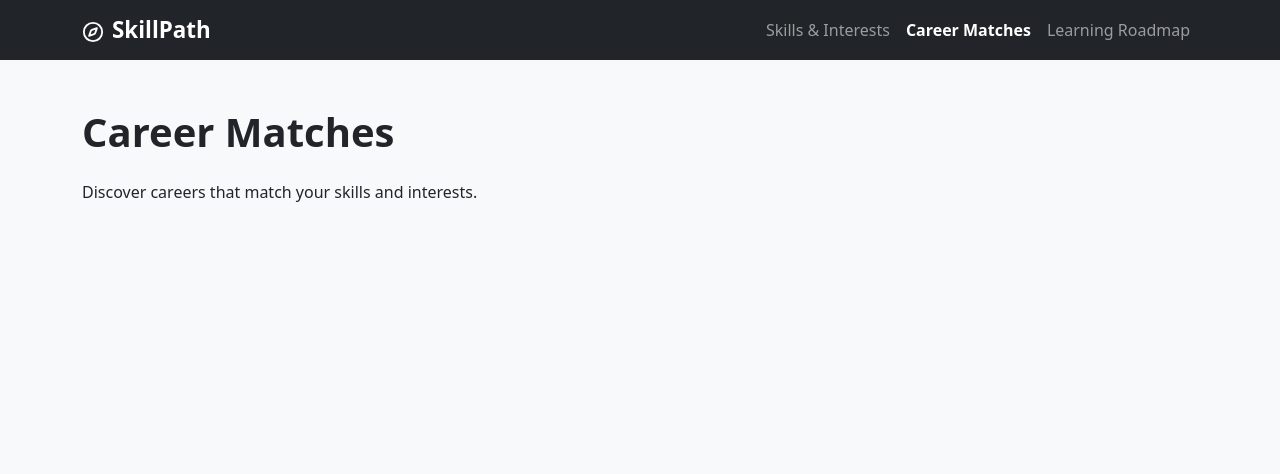
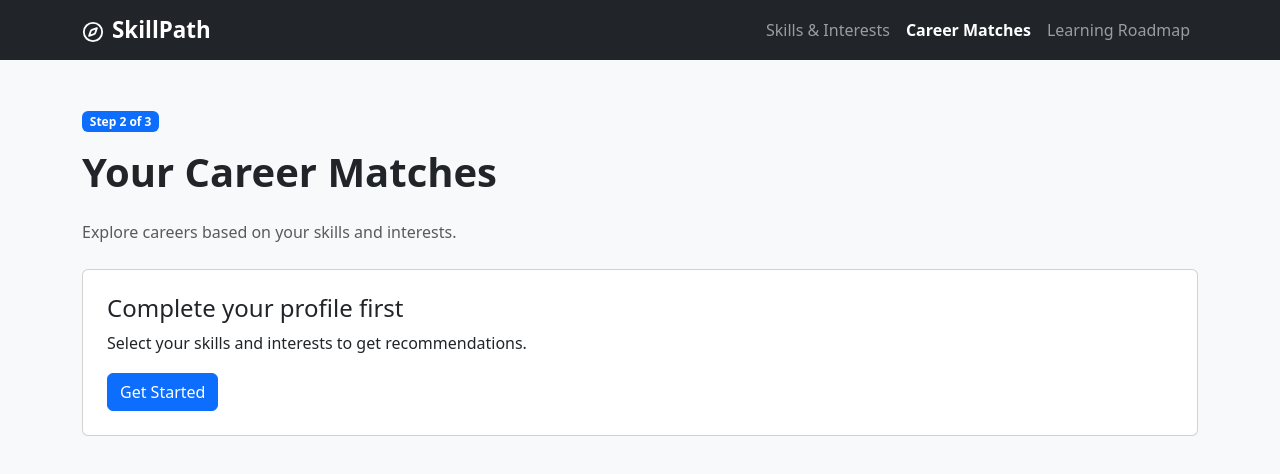
Before and after one commit to Aminos24/skillpath, a React (Vite) app: page /careers in a window 1280 px wide. Shown: the top 474 px of the page. Built offline with nearby package versions, Linux system fonts and the light colour scheme.

Commit message:
Implement career matching algorithm and recommendations

```diff
--- /dev/null
+++ b/src/data/careers.js
@@ -0,0 +1,120 @@
+
+export const careers = [
+    {
+      id: "data-analyst",
+      title: "Data Analyst",
+      category: "Data Science",
+      description: "Analyze data to identify trends and support decisions.",
+      skills: {
+        Python: 3,
+        SQL: 4,
+        Statistics: 4,
+        "Data Visualization": 4,
+        Communication: 3,
+      },
+      interests: ["Data Science", "Business Analytics"],
+    },
+    {
+      id: "data-scientist",
+      title: "Data Scientist",
+      category: "Data Science",
+      description: "Build statistical and machine learning models.",
+      skills: {
+        Python: 4,
+        Statistics: 5,
+        "Machine Learning": 4,
+        SQL: 3,
+      },
+      interests: ["Data Science", "Artificial Intelligence"],
+    },
+    {
+      id: "frontend-developer",
+      title: "Frontend Developer",
+      category: "Software Development",
+      description: "Build interactive websites and user interfaces.",
+      skills: {
+        JavaScript: 4,
+        React: 4,
+        "HTML & CSS": 4,
+        Communication: 3,
+      },
+      interests: ["Software Development"],
+    },
+    {
+      id: "ml-engineer",
+      title: "Machine Learning Engineer",
+      category: "Artificial Intelligence",
+      description: "Develop and deploy machine learning solutions.",
+      skills: {
+        Python: 5,
+        "Machine Learning": 5,
+        Statistics: 4,
+        "Cloud Computing": 3,
+      },
+      interests: ["Artificial Intelligence", "Data Science"],
+    },
+    {
+      id: "security-analyst",
+      title: "Cybersecurity Analyst",
+      category: "Cybersecurity",
+      description: "Protect systems and investigate security threats.",
+      skills: {
+        Cybersecurity: 5,
+        Python: 3,
+        "Cloud Computing": 3,
+        Communication: 3,
+      },
+      interests: ["Cybersecurity"],
+    },
+    {
+      id: "cloud-engineer",
+      title: "Cloud Engineer",
+      category: "Cloud Computing",
+      description: "Build and maintain cloud infrastructure.",
+      skills: {
+        "Cloud Computing": 5,
+        Python: 3,
+        Cybersecurity: 3,
+        "Project Management": 3,
+      },
+      interests: ["Cloud Computing", "Software Development"],
+    },
+  ];
+
+  export function calculateMatches(userSkills, userInterests) {
+    return careers
+      .map((career) => {
+        const requirements = Object.entries(career.skills);
+
+        const skillScore =
+          requirements.reduce((total, [skill, requiredLevel]) => {
+            const userLevel = Number(userSkills[skill] || 0);
+            return total + Math.min(userLevel / requiredLevel, 1);
+          }, 0) / requirements.length;
+
+        const interestScore = career.interests.some((interest) =>
+          userInterests.includes(interest)
+        )
+          ? 1
+          : 0;
+
+        const matchScore = Math.round(
+          (skillScore * 0.75 + interestScore * 0.25) * 100
+        );
+
+        const missingSkills = requirements
+          .filter(([skill, level]) => Number(userSkills[skill] || 0) < level)
+          .map(([skill, level]) => ({
+            name: skill,
+            requiredLevel: level,
+            currentLevel: Number(userSkills[skill] || 0),
+          }));
+
+        return {
+          ...career,
+          matchScore,
+          missingSkills,
+        };
+      })
+      .sort((a, b) => b.matchScore - a.matchScore);
+  }
--- a/src/pages/Careers.jsx
+++ b/src/pages/Careers.jsx
@@ -1,11 +1,109 @@
+
+import { useMemo } from "react";
+import { Container, Card, Row, Col, Badge, Button, ProgressBar } from "react-bootstrap";
+import { Link } from "react-router-dom";
+import { calculateMatches } from "../data/careers";
 
 function Careers() {
-    return (
-      <div className="container mt-5">
-        <h1>Career Matches</h1>
-        <p>Discover careers that match your skills and interests.</p>
-      </div>
-    );
-  }
+  const skills = useMemo(() => {
+    try {
+      return JSON.parse(localStorage.getItem("skillpath-skills")) || {};
+    } catch {
+      return {};
+    }
+  }, []);
 
-  export default Careers;
+  const interests = useMemo(() => {
+    try {
+      return JSON.parse(localStorage.getItem("skillpath-interests")) || [];
+    } catch {
+      return [];
+    }
+  }, []);
+
+  const matches = calculateMatches(skills, interests);
+  const hasProfile = Object.keys(skills).length > 0 && interests.length > 0;
+
+  return (
+    <Container className="py-5">
+      <Badge bg="primary" className="mb-3">Step 2 of 3</Badge>
+
+      <h1>Your Career Matches</h1>
+      <p className="text-muted mb-4">
+        Explore careers based on your skills and interests.
+      </p>
+
+      {!hasProfile ? (
+        <Card className="p-4">
+          <h2 className="h4">Complete your profile first</h2>
+          <p>Select your skills and interests to get recommendations.</p>
+          <div>
+            <Button as={Link} to="/">Get Started</Button>
+          </div>
+        </Card>
+      ) : (
+        <>
+          <p className="text-muted">
+            Showing {matches.length} career recommendations.
+          </p>
+
+          <Row className="g-4">
+            {matches.map((career) => (
+              <Col md={6} key={career.id}>
+                <Card className="h-100 shadow-sm border-0">
+                  <Card.Body className="p-4">
+                    <div className="d-flex justify-content-between align-items-start">
+                      <div>
+                        <Badge bg="secondary" className="mb-2">
+                          {career.category}
+                        </Badge>
+                        <h2 className="h4">{career.title}</h2>
+                      </div>
+                      <strong className="fs-4 text-primary">
+                        {career.matchScore}%
+                      </strong>
+                    </div>
+
+                    <ProgressBar
+                      now={career.matchScore}
+                      className="my-3"
+                    />
+
+                    <p className="text-muted">{career.description}</p>
+
+                    <h3 className="h6 mt-4">Skills to develop</h3>
+
+                    {career.missingSkills.length === 0 ? (
+                      <p className="text-success">
+                        All listed skill requirements met!
+                      </p>
+                    ) : (
+                      <div className="d-flex flex-wrap gap-2">
+                        {career.missingSkills.map((skill) => (
+                          <Badge bg="light" text="dark" key={skill.name}>
+                            {skill.name} ({skill.currentLevel}/{skill.requiredLevel})
+                          </Badge>
+                        ))}
+                      </div>
+                    )}
+
+                    <Button
+                      as={Link}
+                      to={`/roadmap?career=${career.id}`}
+                      variant="outline-primary"
+                      className="mt-4"
+                    >
+                      View Learning Roadmap →
+                    </Button>
+                  </Card.Body>
+                </Card>
+              </Col>
+            ))}
+          </Row>
+        </>
+      )}
+    </Container>
+  );
+}
+
+export default Careers;
```
